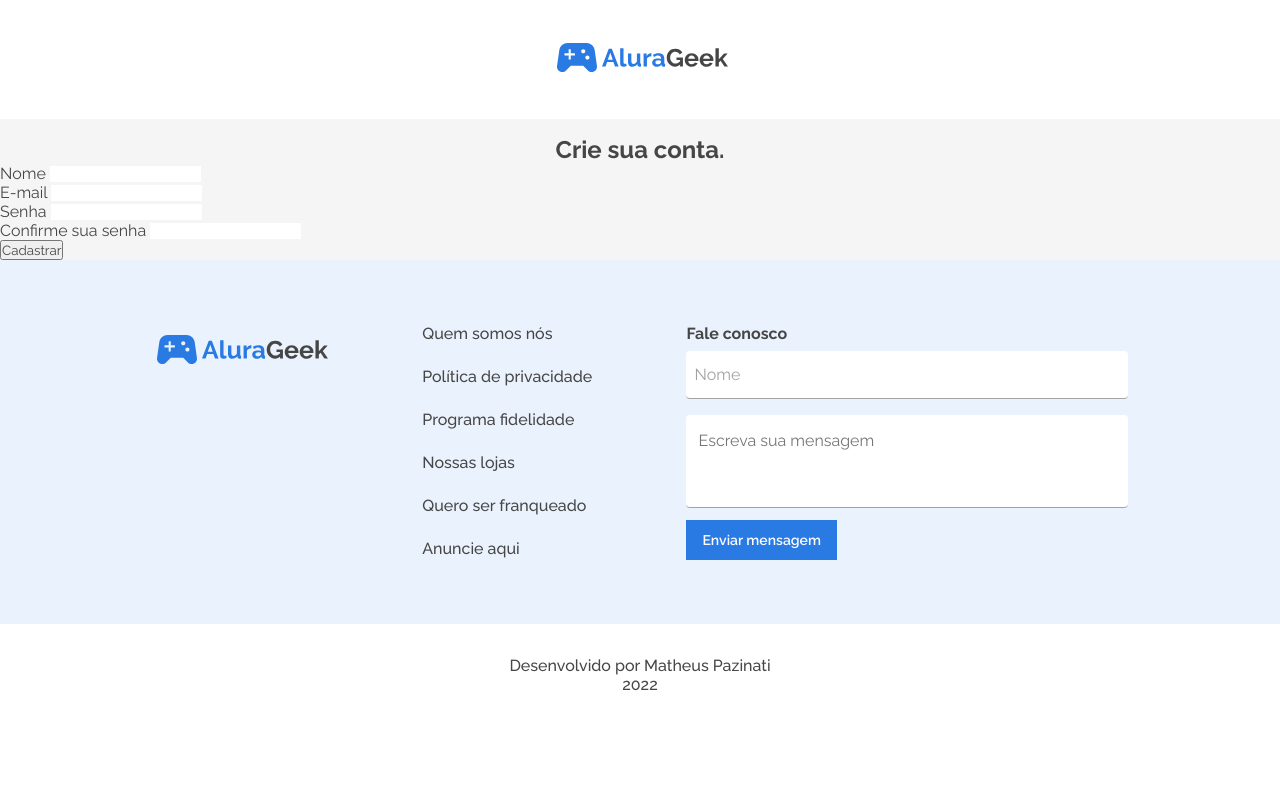
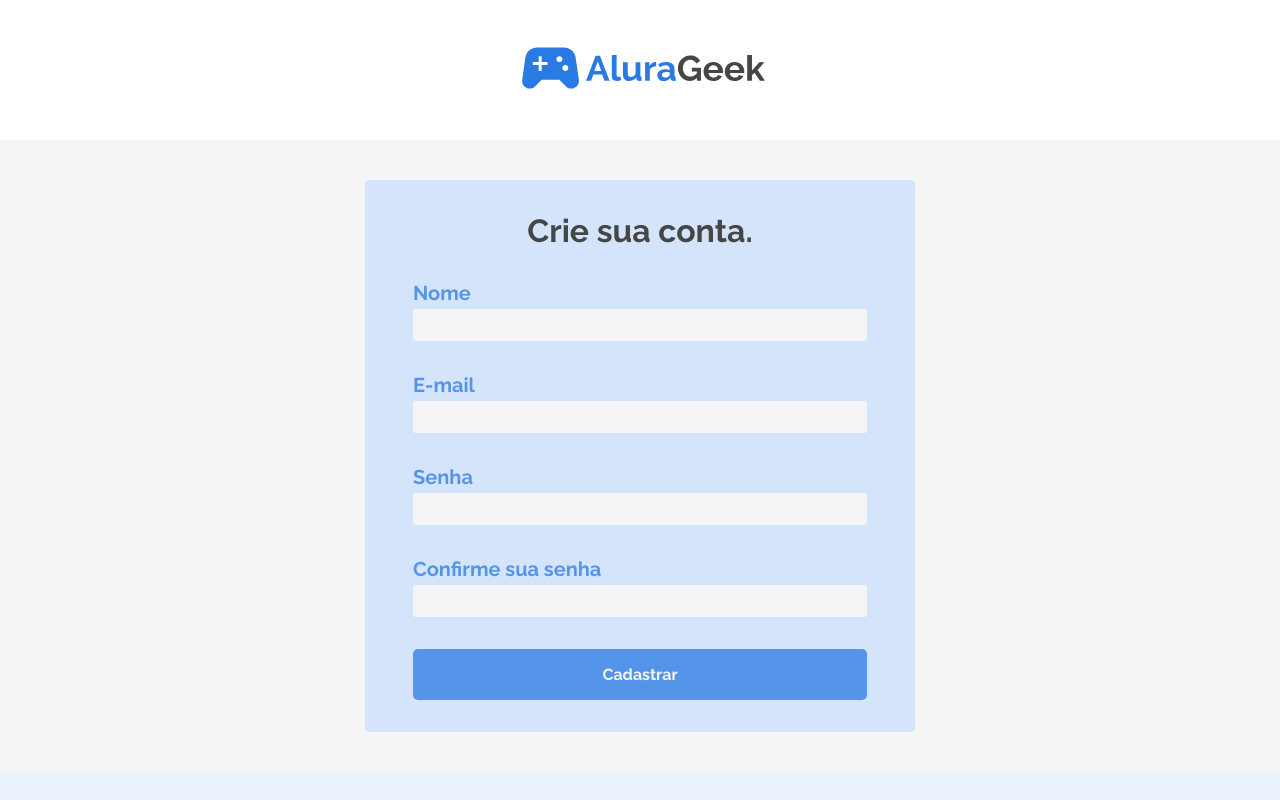
Before and after one commit to Matheus-Pazinati/alura-geek-challenge, a website: page assets/pages/register.html in a window 1280 px wide. Shown: the top 800 px of the page. Drawn offline with Linux system fonts and the light colour scheme.

Commit message:
finaliza estilizacao da pagina de registro

```diff
--- a/assets/css/register.css
+++ b/assets/css/register.css
@@ -15,3 +15,86 @@
   text-align: center;
   padding-top: 1rem;
 }
+
+main {
+  padding: 1rem 0;
+}
+
+.register__container {
+  padding: 1rem 1.5rem;
+  display: flex;
+  flex-direction: column;
+  margin: 0 auto;
+  gap: 1.5rem;
+  max-width: 75%;
+  background-color: var(--blue-200);
+  border-radius: 5px;
+}
+
+.register__field {
+  display: flex;
+  flex-direction: column;
+  gap: 0.25rem;
+}
+
+.register__field label {
+  font-weight: 700;
+  color: var(--blue-300)
+}
+
+.register__field input {
+  padding: 0.25rem;
+  border-radius: 3px;
+  background-color: var(--gray-100)
+}
+
+.register__field input:active,
+.register__field input:focus
+ {
+  outline: 1px solid var(--blue-400)
+}
+
+.register__button {
+  padding: 1rem;
+  border-radius: 5px;
+  border: none;
+  font-size: 1rem;
+  background-color: var(--blue-300);
+  color: var(--gray-100);
+  font-weight: bold;
+  cursor: pointer;
+  margin-bottom: 1rem;
+}
+
+.register__button:hover {
+  background-color: var(--blue-400);
+}
+
+@media (min-width: 650px) {
+
+  .header__logo img {
+    width: 250px;
+  }
+
+  .register__title {
+    font-size: 2rem;
+  }
+
+  main {
+    padding: 2.5rem 0;
+  }
+
+  .register__container {
+    max-width: 550px;
+    padding: 1rem 3rem;
+    gap: 2rem;
+  }
+
+  .register__field label {
+    font-size: 1.25rem;
+  }
+
+  .register__field input {
+    padding: 0.5rem;
+  }
+}
--- a/assets/pages/register.html
+++ b/assets/pages/register.html
@@ -19,25 +19,25 @@
     </section>
   </header>
   <main>
-    <h2 class="register__title">Crie sua conta.</h2>
     <form action="" class="register__container" data-form>
-      <div>
+      <h2 class="register__title">Crie sua conta.</h2>
+      <div class="register__field">
         <label for="name">Nome</label>
         <input type="text" id="name">
       </div>
-      <div>
+      <div class="register__field">
         <label for="email">E-mail</label>
         <input type="email" id="email">
       </div>
-      <div>
+      <div class="register__field">
         <label for="password">Senha</label>
         <input type="password" id="password">
       </div>
-      <div>
+      <div class="register__field">
         <label for="password-confirm">Confirme sua senha</label>
         <input type="password" id="password-confirm">
       </div>
-      <button type="submit">Cadastrar</button>
+      <button type="submit" class="register__button">Cadastrar</button>
     </form>
   </main>
   <footer>
```
